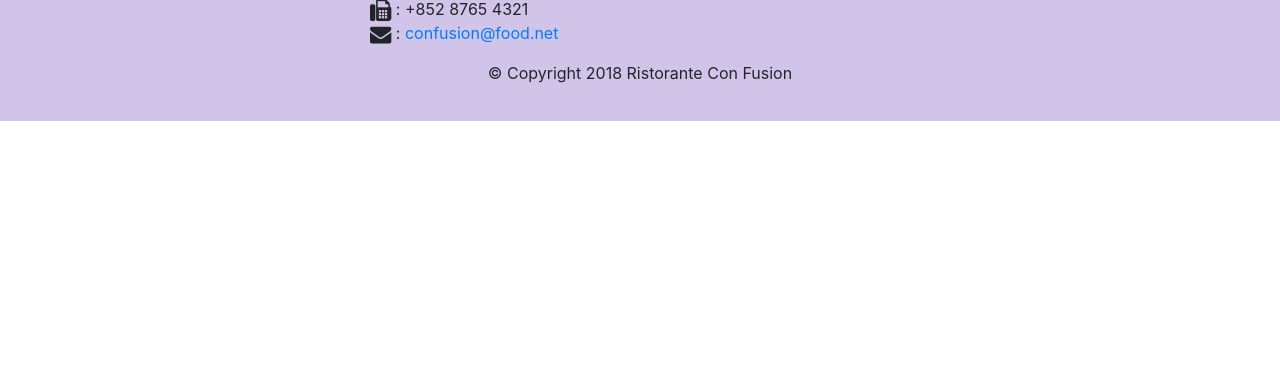
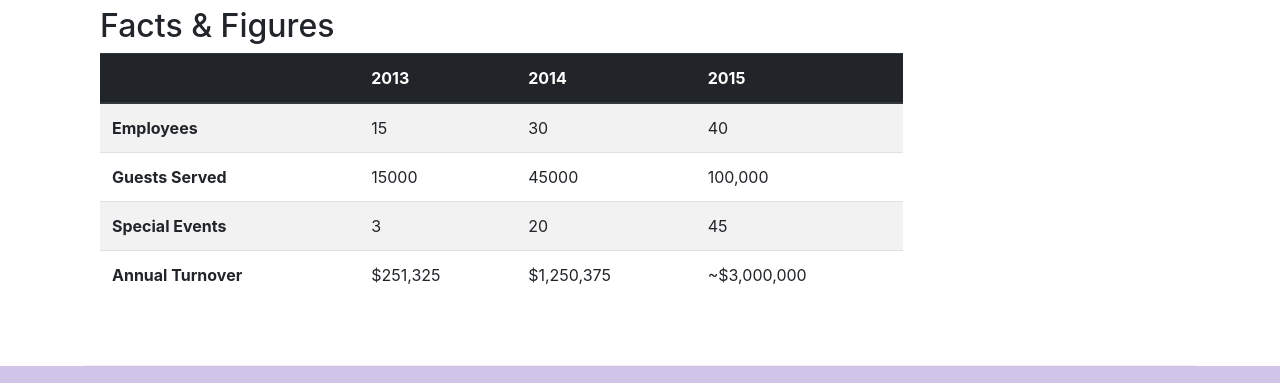
Before and after one commit to Pushpit07/bootstrap, a website: page aboutus.html in a window 1280 px wide. Shown: the part 1759-2142 px from the top of the page. Before the commit the page ends 1880 px from the top, so only its background shows below. Drawn offline with nearby package versions, Linux system fonts and the light colour scheme.

Commit message:
tables and cards

```diff
--- a/aboutus.html
+++ b/aboutus.html
@@ -74,7 +74,34 @@
                 <p>Started in 2010, Ristorante con Fusion quickly established itself as a culinary icon par excellence in Hong Kong. With its unique brand of world fusion cuisine that can be found nowhere else, it enjoys patronage from the A-list clientele in Hong Kong.  Featuring four of the best three-star Michelin chefs in the world, you never know what will arrive on your plate the next time you visit us.</p>
                 <p>The restaurant traces its humble beginnings to <em>The Frying Pan</em>, a successful chain started by our CEO, Mr. Peter Pan, that featured for the first time the world's best cuisines in a pan.</p>
             </div>
-            <div>
+             <div class="col-12 col-sm-6">
+                <div class="card">
+                    <h3 class="card-header bg-primary text-white">Facts At a Glance</h3>
+                    <div class="card-body">
+                        <dl class="row">
+                            <dt class="col-6">Started</dt>
+                            <dd class="col-6">3 Feb. 2013</dd>
+                            <dt class="col-6">Major Stake Holder</dt>
+                            <dd class="col-6">HK Fine Foods Inc.</dd>
+                            <dt class="col-6">Last Year's Turnover</dt>
+                            <dd class="col-6">$1,250,375</dd>
+                            <dt class="col-6">Employees</dt>
+                            <dd class="col-6">40</dd>
+                        </dl>
+                    </div>
+                </div>
+            </div>
+            <div class="col-12">
+                <div class="card card-body bg-light">
+                    <blockquote class="blockquote">
+                        <p class="mb-0">You better cut the pizza in four pieces
+                                        because I'm not hungry enough to eat six.
+                        </p>
+                        <footer class="blockquote-footer">
+                            Pushpit Bhardwaj, <cite title="Source title">The Wit and Wisdom of Pushpit Bhardwaj, P. Pepe, Digitalist Books, 2019</cite>
+                        </footer>
+                    </blockquote>
+                </div>
             </div>
         </div>
 
@@ -92,6 +119,52 @@
                 <h3>Alberto Somayya <small>Executive Chef</small></h3>
                 <p class="d-none d-sm-block">Award winning three-star Michelin chef with wide International experience having worked closely with whos-who in the culinary world, he specializes in creating mouthwatering Indo-Italian fusion experiences. He says, <em>Put together the cuisines from the two craziest cultures, and you get a winning hit! Amma Mia!</em></p>
             </div>
+       </div>
+       <div class="row row-content">
+           <div class="col-12 col-sm-9">
+               <h2>Facts &amp; Figures</h2>
+                <div class="table-responsive">
+                    <table class="table table-striped">
+                        <thead class="thead-dark">
+                            <tr>
+                                <th>&nbsp;</th>
+                                <th>2013</th>
+                                <th>2014</th>
+                                <th>2015</th>
+                            </tr>
+                        </thead>
+                        <tbody>
+                            <tr>
+                                <th>Employees</th>
+                                <td>15</td>
+                                <td>30</td>
+                                <td>40</td>
+                            </tr>
+                            <tr>
+                                <th>Guests Served</th>
+                                <td>15000</td>
+                                <td>45000</td>
+                                <td>100,000</td>
+                            </tr>
+                            <tr>
+                                <th>Special Events</th>
+                                <td>3</td>
+                                <td>20</td>
+                                <td>45</td>
+                            </tr>
+                            <tr>
+                                <th>Annual Turnover</th>
+                                <td>$251,325</td>
+                                <td>$1,250,375</td>
+                                <td>~$3,000,000</td>
+                            </tr>
+                        </tbody>
+                    </table>
+                </div>
+           </div>
+           <div class="col-12 col-sm-3">
+
+           </div>
        </div>
 
     </div>
```
